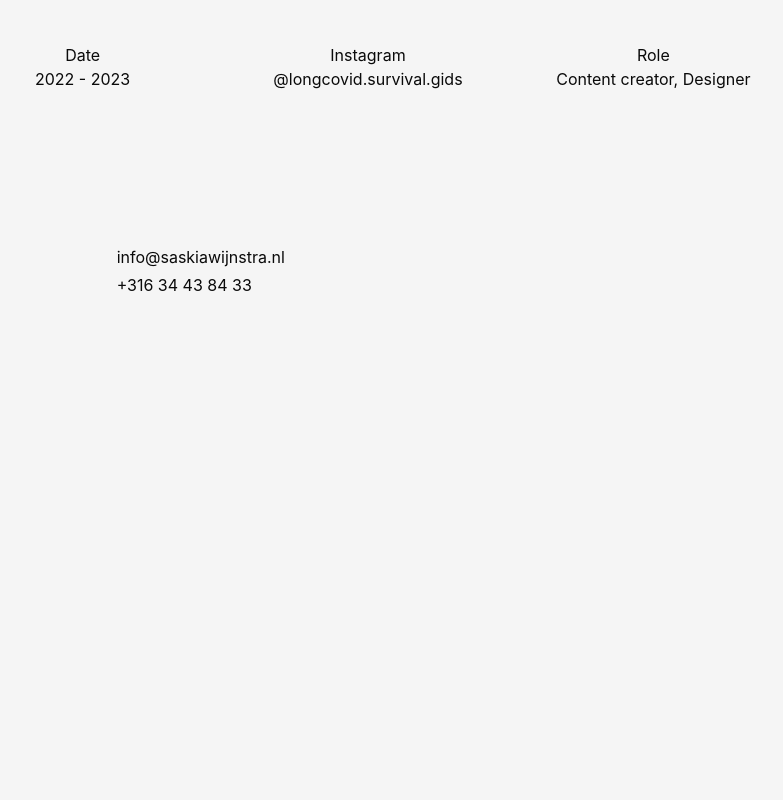
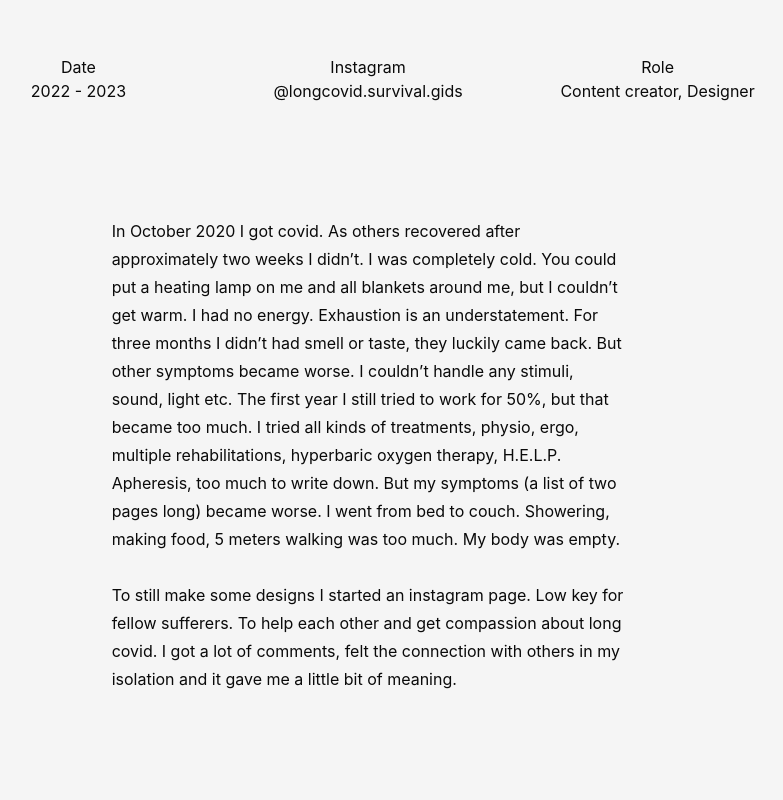
Before and after one commit to saskiawijnstra/websitesaskia, a Vue app in the folder web-code/: page /work/long-covid-survival in a window 1280 px wide. Shown: the part 840-1640 px from the top of the page, without its empty margins (272-1055 px from the left). Before the commit the page ends 1243 px from the top, so only its background shows below. Built offline with nearby package versions, Linux system fonts and the light colour scheme; a web font is replaced by a local one.

Commit message:
fix grid sizes on large screens

```diff
--- /dev/null
+++ b/web-code/src/components/elements/project-page-blocks/TextBlock.vue
@@ -0,0 +1,22 @@
+<template>
+  <div class="project-block text-block col-span-6-start-4">
+    <p v-html="blockData.content.text"></p>
+  </div>
+</template>
+
+<script setup lang="ts">
+defineProps({
+  blockData: {
+    type: Object,
+    required: true,
+  },
+});
+</script>
+
+<style lang="scss" scoped>
+.text-block {
+  p {
+    line-height: calc-rem(28px);
+  }
+}
+</style>
--- a/web-code/src/components/pages/ProjectPage.vue
+++ b/web-code/src/components/pages/ProjectPage.vue
@@ -22,6 +22,7 @@ import { useRoute } from "vue-router";
 import gridTest from "../grid-test.vue";
 import HeroMedia from "../elements/project-page-blocks/HeroMedia.vue";
 import MetaInfoRow from "../elements/project-page-blocks/MetaInfoRow.vue";
+import TextBlock from "../elements/project-page-blocks/TextBlock.vue";
 
 const route = useRoute();
 
@@ -43,7 +44,7 @@ const currentProjectData = computed(() => {
 
   // @ts-ignore
   if (!dataEntryWrapper || !dataEntryWrapper.default) {
-    console.warn(`Kein Projekt mit projectId "${id}" gefunden.`);
+    console.warn(`No project found with id: "${id}".`);
     return { content: "404" };
   }
 
@@ -59,6 +60,7 @@ const getComponentName = (type: string) => {
   const componentMap: Record<string, Component> = {
     "hero-media": HeroMedia,
     "meta-info-row": MetaInfoRow,
+    "text-block": TextBlock,
   };
 
   return componentMap[type] || "UnknownBlock";
--- a/web-code/src/content/projects/long-covid-survival-gids.yaml
+++ b/web-code/src/content/projects/long-covid-survival-gids.yaml
@@ -19,9 +19,20 @@ page:
 
     - type: "text-block"
       content:
-        text: |
-          In October 2022 I got covid. At this moment after approximately six weeks, I didn’t recover...
-
+        text: >
+          In October 2020 I got covid. As others recovered after approximately two weeks I didn’t.
+          I was completely cold. You could put a heating lamp on me and all blankets around me, but
+          I couldn’t get warm. I had no energy. Exhaustion is an understatement. For three months
+          I didn’t had smell or taste, they luckily came back. But other symptoms became worse.
+          I couldn’t handle any stimuli, sound, light etc.
+          The first year I still tried to work for 50%, but that became too much. I tried all kinds of treatments,
+          physio, ergo, multiple rehabilitations, hyperbaric oxygen therapy, H.E.L.P.
+          Apheresis, too much to write down. But my symptoms (a list of two pages long) became worse.
+          I went from bed to couch. Showering, making food, 5 meters walking was too much. My body was empty.
+          <br><br>
+          To still make some designs I started an instagram page. Low key for fellow sufferers.
+          To help each other and get compassion about long covid. I got a lot of comments,
+          felt the connection with others in my isolation and it gave me a little bit of meaning.
     - type: "image-row-3"
       content:
         - image: "cover1.jpg"
--- a/web-code/src/scss/utils/_grid.scss
+++ b/web-code/src/scss/utils/_grid.scss
@@ -7,7 +7,7 @@
 $grid-columns: 12;
 $gutter: 44.5px;
 $container-padding: 105px;
-$container-max-width: 1260px;
+$container-max-width: 1470px;
 
 .grid-container {
   display: grid;
```
